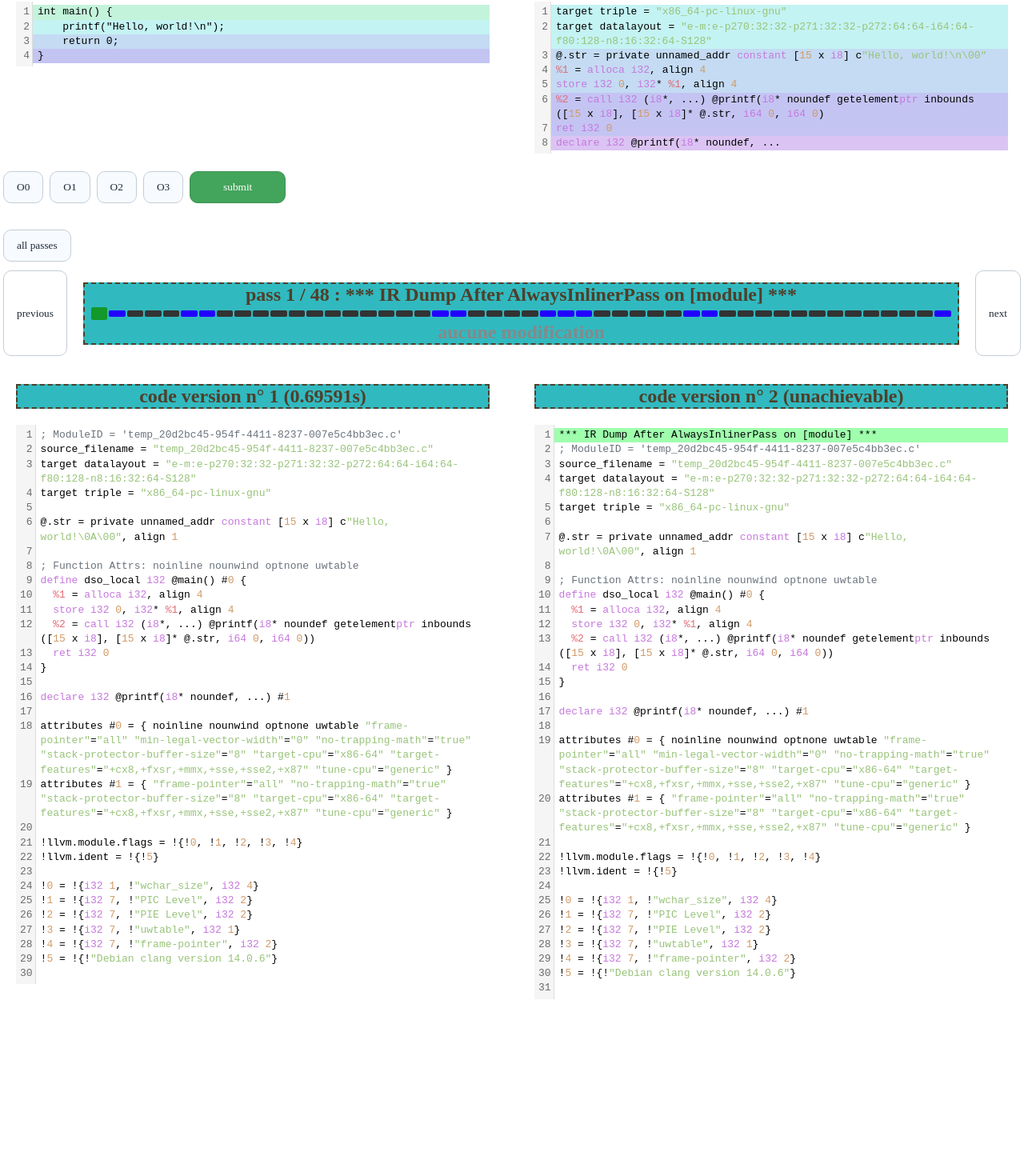
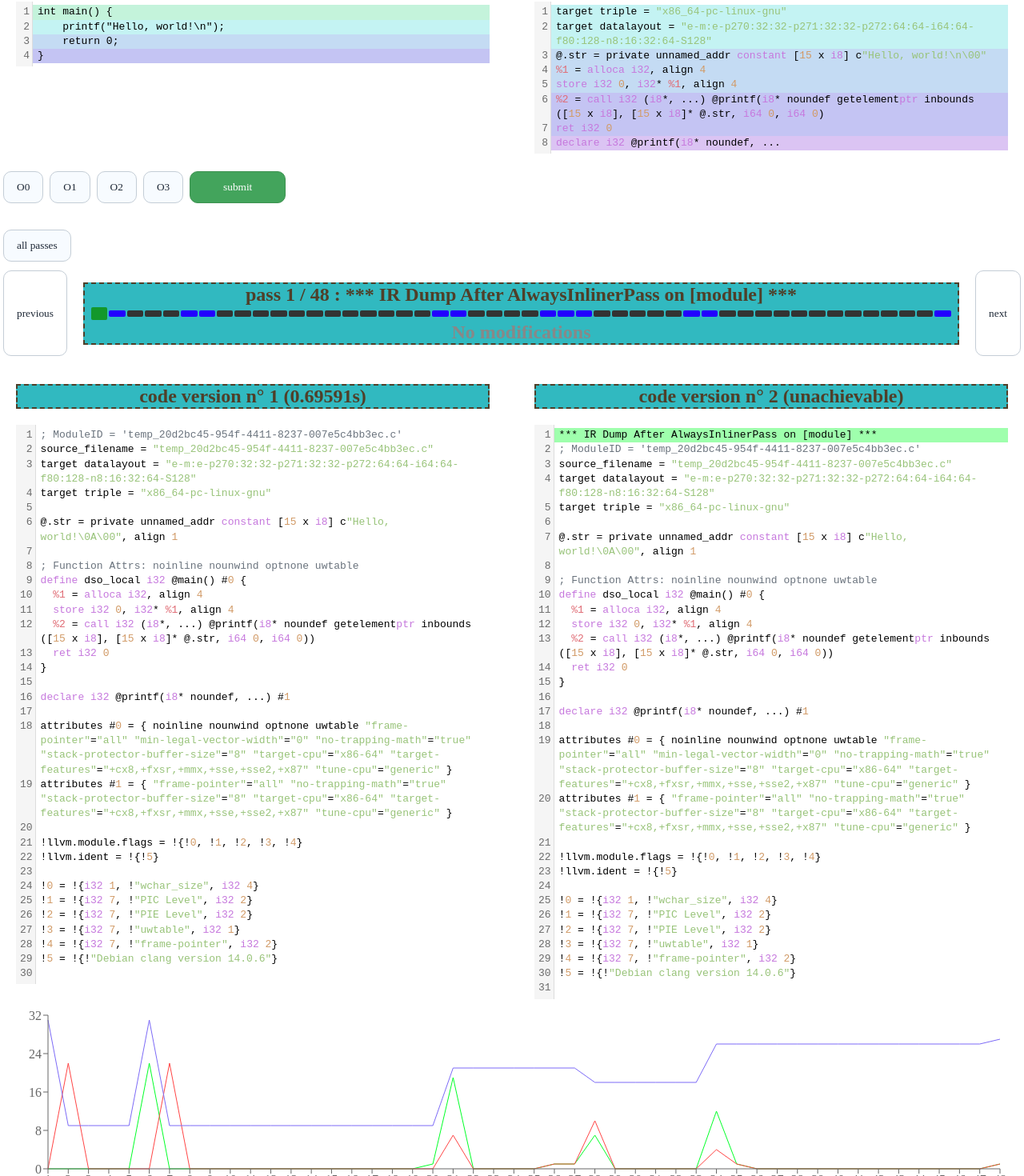
Before and after one commit to simeon-issanga/VerifCompil, a React (Vite) app in the folder site/: page / in a window 1280 px wide. Shown: the part 302-1772 px from the top of the page at 80% size. Before the commit the page ends 1561 px from the top, so only its background shows below. Built offline with nearby package versions, Linux system fonts and the light colour scheme.

Commit message:
ajout du graphique pour visualiser la progression des optimisations des pass

```diff
--- a/site/src/App.jsx
+++ b/site/src/App.jsx
@@ -11,9 +11,9 @@ import { StreamLanguage, HighlightStyle, syntaxHighlighting } from "@codemirror/
 import { createLineHoverHighlighter, createLineDiffHiglighter, lineClickHandler, requestUpdateLines, resetHighlights } from "./lineClickHandler"
 import { useTranslation } from 'react-i18next';
 import i18n from './i18n.js'
-import { search, searchKeymap } from "@codemirror/search"
 import PassProgressBar from './PassProgressBar'
 import donnees from './donneesTest.json'
+import PassChart from './PassChart'
 
 const inputHighlighterCompartment = new Compartment();
 const outputHighlighterCompartment = new Compartment();
@@ -405,7 +405,7 @@ export default function App() {
 
   const listePass = reponseIA.current?.["liste_passesO" + niveau_optimisation.current] ?? []
   const titrePasse = afficherFiltre
-    ? `(${K.current} ${t("modification")}) pass ${currentPass + 1} → ${currentPass + 2} : ${(listePass[currentPass + 1] ?? '').match(/^\s*\*\*\* IR Dump After .* \*\*\*:?$/m)?.[0] ?? ''
+    ? `(${K.current} ${t("modification")}) pass ${currentPass} → ${currentPass + 1} : ${(listePass[currentPass + 1] ?? '').match(/^\s*\*\*\* IR Dump After .* \*\*\*:?$/m)?.[0] ?? ''
     }`
     : `pass ${currentPass + 1} / ${nbPasses} : ${(listePass[currentPass + 1] ?? '').match(/^\s*\*\*\* IR Dump After .* \*\*\*:?$/m)?.[0] ?? ''
     }`
@@ -474,7 +474,7 @@ export default function App() {
       </button>
 
       <div className="flex-container">
-        <button className="btnNavigation" onClick={() => handleNavigation("previous")}>previous</button>
+        <button className="btnNavigation" onClick={() => handleNavigation("previous")}>{t('previous')}</button>
         <div>
           <h2>
             {titrePasse}
@@ -484,12 +484,12 @@ export default function App() {
               onPassClick={(i) => setCurrentPass(i)}
               diffAvecChangements={diffAvecChangements}
             />
-            {ajouts > 0 && <span style={{ color: '#00ff26' }}>+{ajouts} lignes </span>}
-            {suppressions > 0 && <span style={{ color: '#ff0000' }}>-{suppressions} lignes</span>}
-            {ajouts === 0 && suppressions === 0 && <span style={{ color: '#888' }}>aucune modification</span>}
+            {ajouts > 0 && <span style={{ color: '#00ff26' }}>+{ajouts} {t('lines')} </span>}
+            {suppressions > 0 && <span style={{ color: '#ff0000' }}>-{suppressions} {t('lines')}</span>}
+            {ajouts === 0 && suppressions === 0 && <span style={{ color: '#888' }}>{t('NoModification')}</span>}
           </h2>
         </div>
-        <button className="btnNavigation" onClick={() => handleNavigation("next")}>next</button>
+        <button className="btnNavigation" onClick={() => handleNavigation("next")}>{t('next')}</button>
       </div>
 
       <div className="flex-container">
@@ -504,6 +504,17 @@ export default function App() {
           langage={t('code_version') + ` ${currentPass + 2} (${(reponseIA.current?.["perfO" + niveau_optimisation.current]?.[currentPass + 1] ?? "") === "inexécutable" ? t("inexecutable") : ((reponseIA.current?.["perfO" + niveau_optimisation.current]?.[currentPass + 1] + "s") ?? "")})`}
         />
       </div>
+
+      <PassChart
+        listeDiffs={reponseIA.current?.["liste_diffsO" + niveau_optimisation.current] ?? []}
+        listePasses={reponseIA.current?.["liste_passesO" + niveau_optimisation.current] ?? []}
+        diffAvecChangements={diffAvecChangements}
+        compterChangements={compterChangements}
+        added={t('added')}
+        deleted={t('deleted')}
+        total={t('total')}
+      />
+
     </>
   )
 }
--- /dev/null
+++ b/site/src/PassChart.jsx
@@ -0,0 +1,31 @@
+import React from 'react'
+import { LineChart, Line, XAxis, YAxis, Tooltip, Legend, ResponsiveContainer } from 'recharts'
+
+export default function PassChart({ listeDiffs, listePasses, diffAvecChangements, compterChangements, added, deleted, total }) {
+
+    //data est un array d'objets, qui, pour chaque pass, donne le nombre total de ligne, le nombre de suppression / ajouts et le numéro du pass
+    const data = listeDiffs.map((diff, i) => {
+        const { ajouts, suppressions } = compterChangements(listeDiffs,i)
+        const nbLignes = (listePasses[i+1] ?? '').split('\n').length
+        return {
+            pass: i+1,
+            ajouts,
+            suppressions,
+            nbLignes,
+        }
+    })
+
+    return (
+        <ResponsiveContainer width="100%" height={250}>
+            <LineChart data={data} margin={{ top: 10, right: 30, left: 0, bottom: 0 }}>
+                <XAxis dataKey="pass" label={{ value: 'Pass', position: 'insideBottom', offset: -1 }} />
+                <YAxis />
+                <Tooltip />
+                <Legend />
+                <Line type="linear" dataKey="ajouts" stroke="#00ff26" dot={false} name={added} />
+                <Line type="linear" dataKey="suppressions" stroke="#ff4444" dot={false} name={deleted} />
+                <Line type="linear" dataKey="nbLignes" stroke="#7c6af7" dot={false} name={total} />
+            </LineChart>
+        </ResponsiveContainer>
+    )
+}
--- a/site/src/i18n.js
+++ b/site/src/i18n.js
@@ -10,7 +10,7 @@ i18n
         resources: {
             en: {
                 translation: {
-                    "app-title": "from C to LLVM - IR",
+                    "app-title": "parallele React EN",
                     "title": "Translation from C to LLVM - IR",
                     "C_code": "C code",
                     "IR_code": "IR code (before optimisation)",
@@ -20,12 +20,19 @@ i18n
                     "fileChoice": "import a C/C++ file",
                     "allPasses":"all passes",
                     "modifPasses":"modification passes",
-                    "modification":"modification"
+                    "modification":"modification",
+                    "previous": "previous",
+                    "next": "next",
+                    "NoModification":"No modifications",
+                    "lines":"lines",
+                    "added": "added",
+                    "deleted":"deleted",
+                    "total":"total"
                 }
             },
             fr: {
                 translation: {
-                    "app-title": "C vers LLVM - IR",
+                    "app-title": "parallele React FR",
                     "title": "Traduction de C vers LLVM - IR",
                     "C_code": "code en C",
                     "IR_code": "code en IR (avant optimisation)",
@@ -35,12 +42,19 @@ i18n
                     "fileChoice":"Choisir un fichier C / C++",
                     "allPasses":"toutes les passes",
                     "modifPasses":"passes de modification",
-                    "modification":"modification"
+                    "modification":"modification",
+                    "previous": "précédent",
+                    "next": "suivant",
+                    "NoModification" : "aucune modification",
+                    "lines":"lignes",
+                    "added": "ajouts",
+                    "deleted":"supprimées",
+                    "total":"total"
                 }
             },
             es: {
                 translation: {
-                    "app-title": "de C a LLVM-IR",
+                    "app-title": "parallele React ES",
                     "title": "Traducción de C a LLVM-IR",
                     "C_code": "código en C",
                     "IR_code": "código en IR (antes de la optimización)",
@@ -50,7 +64,14 @@ i18n
                     "fileChoice":"importar un fichero C / C++",
                     "allPasses":"todos los passes",
                     "modifPasses":"passes de modificación",
-                    "modification":"modificación"
+                    "modification":"modificación",
+                    "previous": "anterior",
+                    "next": "siguiente",
+                    "NoModification" : "sin modificaciones",
+                    "lines":"lineas",
+                    "added": "añadidas",
+                    "deleted":"eliminadas",
+                    "total":"total"
                 }
             }
         }
```
